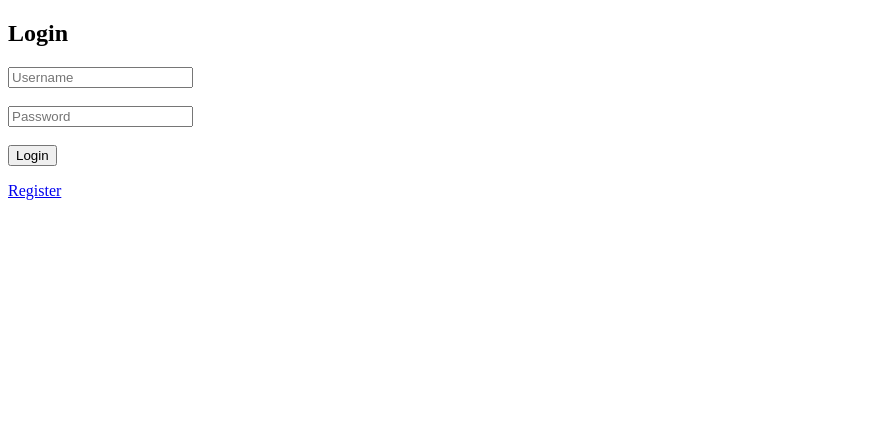
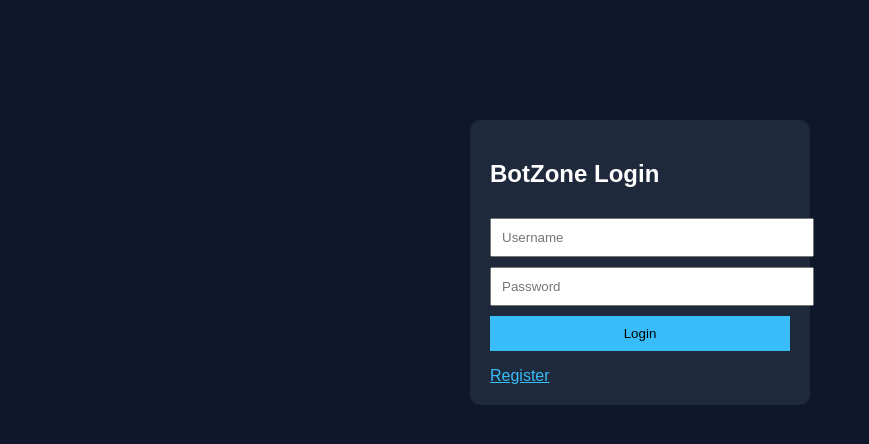
Before and after one commit to madhavkingrajar1161-droid/botzone-panel, a website: page public/login.html in a window 1280 px wide. Shown: the whole page, without its empty margins (0-869 px from the left). Drawn offline with Linux system fonts and the light colour scheme.

Commit message:
Update login.html

```diff
--- a/public/login.html
+++ b/public/login.html
@@ -1,45 +1,41 @@
 <!DOCTYPE html>
 <html>
 <head>
-  <title>BotZone Login</title>
+<title>BotZone Login</title>
+<style>
+body{background:#0f172a;color:white;font-family:Arial}
+.card{width:300px;margin:120px auto;background:#1e293b;padding:20px;border-radius:10px}
+input,button{width:100%;padding:10px;margin-top:10px}
+button{background:#38bdf8;border:none}
+</style>
 </head>
 <body>
-  <h2>Login</h2>
-
-  <form id="loginForm">
-    <input id="username" placeholder="Username" required><br><br>
-    <input id="password" type="password" placeholder="Password" required><br><br>
-    <button>Login</button>
-  </form>
-
-  <p id="msg"></p>
-  <a href="register.html">Register</a>
+<div class="card">
+<h2>BotZone Login</h2>
+<input id="username" placeholder="Username">
+<input id="password" type="password" placeholder="Password">
+<button onclick="login()">Login</button>
+<p id="msg"></p>
+<a href="register.html" style="color:#38bdf8">Register</a>
+</div>
 
 <script>
-document.getElementById("loginForm").addEventListener("submit", async (e)=>{
-  e.preventDefault();
+async function login(){
+  const username=username.value;
+  const password=password.value;
 
-  const username = document.getElementById("username").value;
-  const password = document.getElementById("password").value;
-
-  const res = await fetch("/login", {
+  const res=await fetch("/login",{
     method:"POST",
     headers:{"Content-Type":"application/json"},
     body:JSON.stringify({username,password})
   });
 
-  const text = await res.text();
+  const text=await res.text();
 
-  if(text === "Admin"){
-    window.location.href = "admin.html";
-  }
-  else if(text === "User"){
-    window.location.href = "dashboard.html?user=" + username;
-  }
-  else{
-    document.getElementById("msg").innerText = text;
-  }
-});
+  if(text==="Admin") location.href="admin.html";
+  else if(text==="User") location.href="dashboard.html?user="+username;
+  else msg.innerText=text;
+}
 </script>
 </body>
 </html>
```
